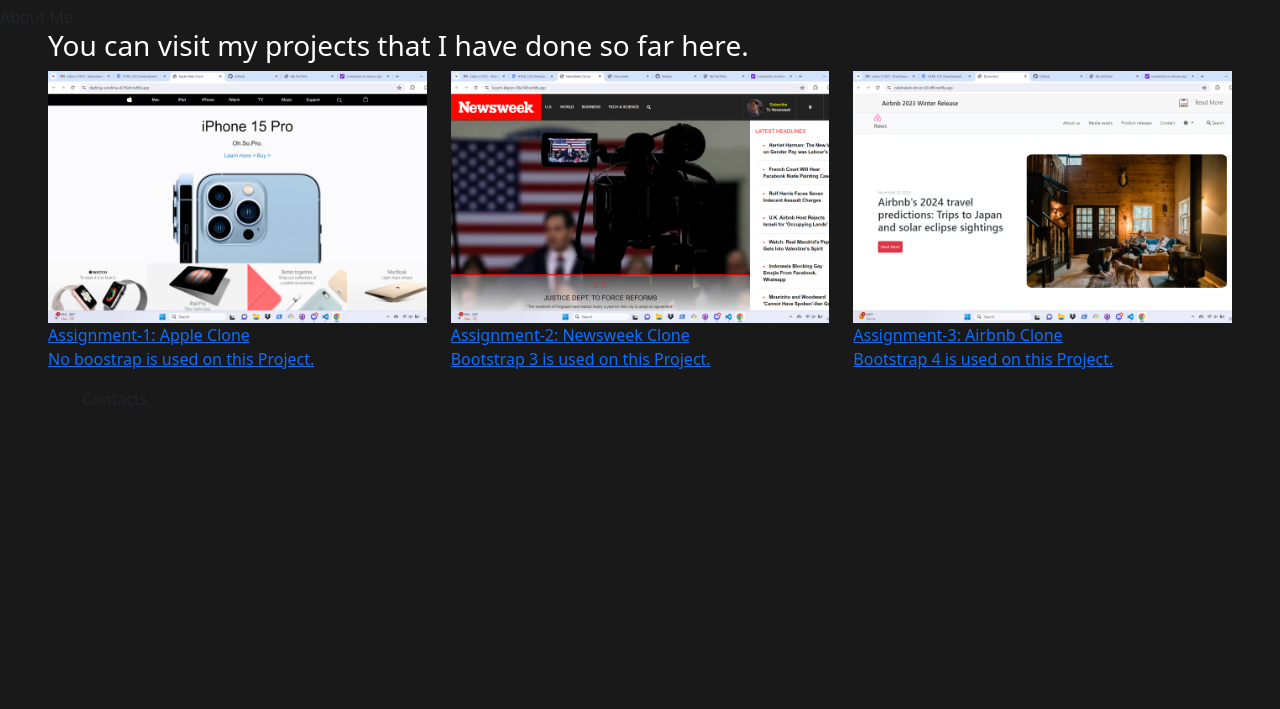
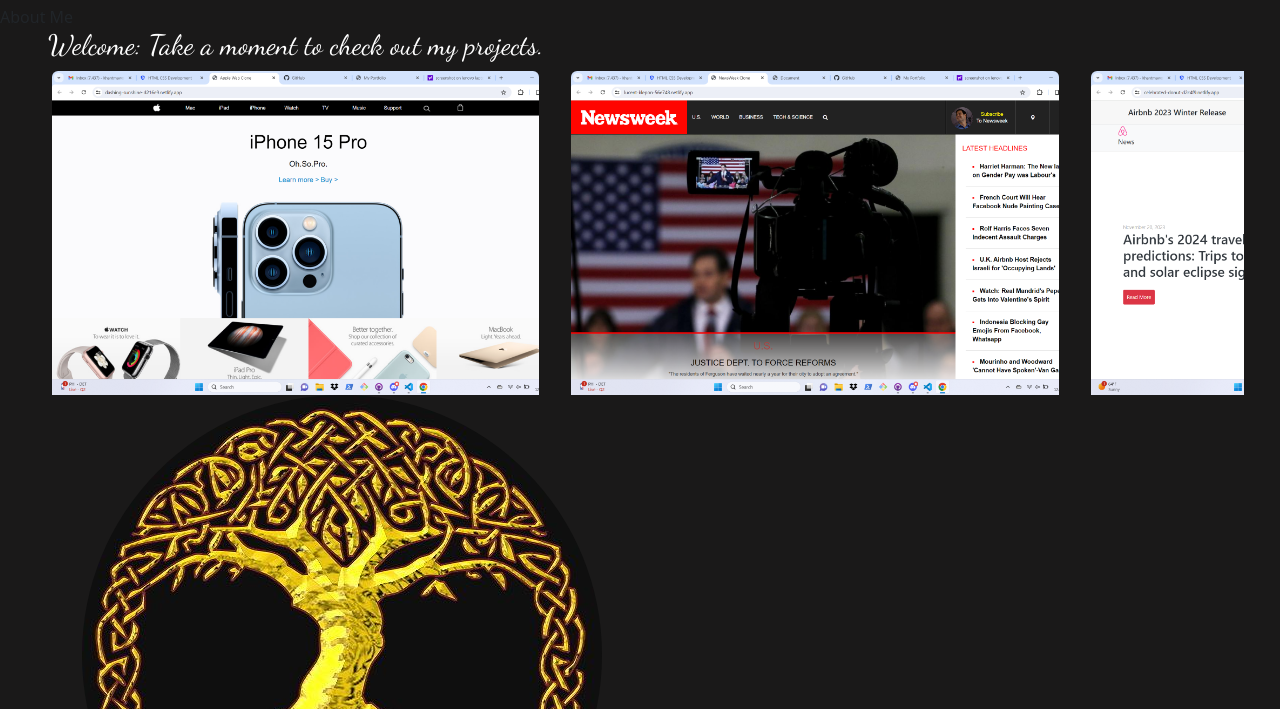
Before and after one commit to IcyCradle/Personal-Portfolio, a plain HTML site: page index.html in a window 1280 px wide. Shown: the part 91-800 px from the top of the page. Drawn offline with nearby package versions, Linux system fonts and the light colour scheme.

Commit message:
More on section2 and start working on Footer a bit.

```diff
--- a/index.html
+++ b/index.html
@@ -6,6 +6,10 @@
     <link href="https://cdn.jsdelivr.net/npm/bootstrap@5.2.3/dist/css/bootstrap.min.css" rel="stylesheet" integrity="sha384-rbsA2VBKQhggwzxH7pPCaAqO46MgnOM80zW1RWuH61DGLwZJEdK2Kadq2F9CUG65" crossorigin="anonymous">
     <link rel="stylesheet" href="https://cdnjs.cloudflare.com/ajax/libs/font-awesome/6.0.0/css/all.min.css" integrity="sha512-...your-sha-hash..." crossorigin="anonymous"/>
     <link rel="stylesheet" href="style.css">
+
+    <link rel="preconnect" href="https://fonts.googleapis.com">
+    <link rel="preconnect" href="https://fonts.gstatic.com" crossorigin>
+    <link href="https://fonts.googleapis.com/css2?family=Dancing+Script&family=Raleway:wght@200&display=swap" rel="stylesheet">
 
     <title>My Portfolio</title>
 </head>
@@ -36,31 +40,30 @@
     </div>
     <!--Section 2-->
     <div class="container-flex mx-5 section2 text-white" id="section2">
-        <h3 class="text-align-center">You can visit my projects that I have done so far here.</h3>
+        <h3 class="text-align-center section2-title">Welcome: Take a moment to check out my projects.</h3>
         <div class="row flex-nowrap overflow-auto">
-            <div class="col-12 col-md-6 col-lg-4">
-                <div class="aspectRatio roundedd-3" style="background-image: url('img/Apple-Clone.png');"></div>
-                <a href="https://dashing-sunshine-d216e9.netlify.app/">Assignment-1: Apple Clone
-                    <div>No boostrap is used on this Project.</div>
+            <div class="col-11 col-md-5 rounded-3 bg-lightgray px-0 me-3 ps-3">
+                <a href="https://dashing-sunshine-d216e9.netlify.app/" target="_blank">
+                    <div class="aspectRatio rounded-top" style="background-image: url('img/Apple-Clone.png');"></div>
                 </a>
             </div>
-            <div class="col-12 col-md-6 col-lg-4">
-                <div class="aspectRatio roundedd-3" style="background-image: url('img/Newsweek-Clone.png');"></div>
-                <a href="https://lucent-klepon-56e748.netlify.app">Assignment-2: Newsweek Clone
-                    <div>Bootstrap 3 is used on this Project.</div>
+            <div class="col-11 col-md-5 rounded-3 bg-lightgray px-0 me-3 ps-3">
+                <a href="https://lucent-klepon-56e748.netlify.app" target="_blank">
+                    <div class="aspectRatio rounded-top" style="background-image: url('img/Newsweek-Clone.png');"></div>
                 </a>
             </div>
-            <div class="col-12 col-md-6 col-lg-4">
-                <div class="aspectRatio roundedd-3" style="background-image: url('img/Airbnb-Clone.png');"></div>
-                <a href="https://celebrated-donut-d2c4f9.netlify.app">Assignment-3: Airbnb Clone
-                    <p>Bootstrap 4 is used on this Project.</p>
+            <div class="col-11 col-md-5 rounded-3lightgray px-0 me-3 ps-3">
+                <a href="https://celebrated-donut-d2c4f9.netlify.app" target="_blank">
+                    <div class="aspectRatio rounded-top" style="background-image: url('img/Airbnb-Clone.png');"></div>
                 </a>
             </div>
         </div>
     </div>
     <!--Footer-->
     <footer class="container" id="section3">
-        <div>Contacts</div>
+        <div class="col-md-6"><img class="aspectRatio rounded-circle " src="img/yggdrasil.jpg" alt=""></div>
+        <div class="col-md-6"></div>
+        <div class="col-md-6"></div>
     </footer>
 </body>
 <script src="https://cdn.jsdelivr.net/npm/bootstrap@5.2.3/dist/js/bootstrap.bundle.min.js" integrity="sha384-kenU1KFdBIe4zVF0s0G1M5b4hcpxyD9F7jL+jjXkk+Q2h455rYXK/7HAuoJl+0I4" crossorigin="anonymous"></script>
--- a/style.css
+++ b/style.css
@@ -61,6 +61,11 @@ body
     aspect-ratio: 1.5;
     background-size: cover;
 }
+.section2-title
+{
+    font-family: 'Dancing Script', cursive;
+    font-family: 'Dancing Script', sans-serif;
+}
 @media (max-width: 992px)
 {
     .section2 > div
```
Also changed, not shown: img/yggdrasil.jpg (added).
